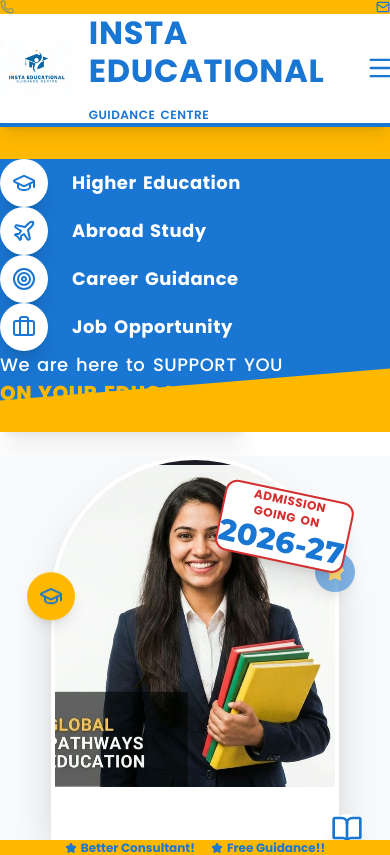
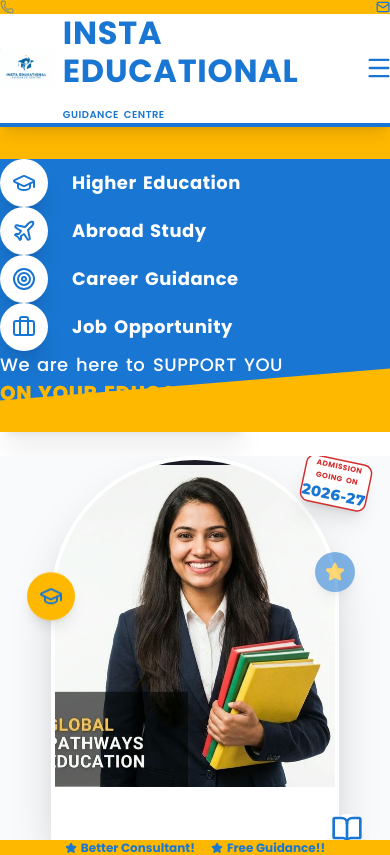
Before and after one commit to Manju1303/First-project, a React (Vite) app: page / in a window 390 px wide. Shown: the top 855 px of the page. Built offline with nearby package versions, Linux system fonts and the light colour scheme.

Commit message:
Optimize Header and Hero section for mobile viewing

```diff
--- a/src/components/home/HeroSection.jsx
+++ b/src/components/home/HeroSection.jsx
@@ -101,17 +101,17 @@
                 {/* Right Side - White Section with Student Image */}
                 <div className="bg-gray-50 lg:w-1/2 py-10 lg:py-0 px-6 lg:px-10 flex items-center justify-center relative overflow-hidden">
                     {/* Admission Badge */}
-                    <div className="absolute top-10 right-10 z-20 animate-bounce-slow">
-                        <div className="bg-white rounded-xl p-4 shadow-xl border-2 border-accent transform rotate-12 hover:rotate-0 transition-transform duration-300">
-                            <p className="text-accent font-bold text-xs text-center uppercase tracking-wider"
+                    <div className="absolute top-4 right-4 lg:top-10 lg:right-10 z-20 animate-bounce-slow">
+                        <div className="bg-white rounded-xl p-3 lg:p-4 shadow-xl border-2 border-accent transform rotate-12 hover:rotate-0 transition-transform duration-300 scale-75 lg:scale-100 origin-top-right">
+                            <p className="text-accent font-bold text-[10px] lg:text-xs text-center uppercase tracking-wider"
                                 style={{ fontFamily: 'Poppins, sans-serif' }}>
                                 Admission
                             </p>
-                            <p className="text-accent font-bold text-xs text-center uppercase tracking-wider"
+                            <p className="text-accent font-bold text-[10px] lg:text-xs text-center uppercase tracking-wider"
                                 style={{ fontFamily: 'Poppins, sans-serif' }}>
                                 Going on
                             </p>
-                            <p className="text-primary font-extrabold text-3xl text-center mt-1"
+                            <p className="text-primary font-extrabold text-xl lg:text-3xl text-center mt-1"
                                 style={{ fontFamily: 'Montserrat, sans-serif' }}>
                                 2026-27
                             </p>
--- a/src/components/layout/Header.jsx
+++ b/src/components/layout/Header.jsx
@@ -73,22 +73,22 @@
             </div>
 
             {/* Main Header - White with Logo */}
-            <div className="bg-white py-4 border-b-4 border-primary">
+            <div className="bg-white py-3 md:py-4 border-b-4 border-primary">
                 <div className="container mx-auto px-4 flex justify-between items-center">
                     {/* Logo */}
-                    <Link to="/" className="flex items-center gap-3 group" onClick={() => window.scrollTo(0, 0)}>
+                    <Link to="/" className="flex items-center gap-2 md:gap-3 group" onClick={() => window.scrollTo(0, 0)}>
                         {/* Logo Image */}
                         <img
                             src="/logo.png"
                             alt="INSTA Logo"
-                            className="h-14 md:h-16 w-auto transform group-hover:scale-110 transition-transform duration-300"
+                            className="h-10 md:h-16 w-auto transform group-hover:scale-110 transition-transform duration-300"
                         />
-                        <div>
-                            <h1 className="text-primary text-lg md:text-xl font-extrabold tracking-wide leading-tight"
+                        <div className="flex flex-col">
+                            <h1 className="text-primary text-base md:text-xl font-extrabold tracking-wide leading-tight"
                                 style={{ fontFamily: 'Poppins, sans-serif' }}>
                                 INSTA EDUCATIONAL
                             </h1>
-                            <p className="text-primary text-xs md:text-sm font-semibold tracking-widest"
+                            <p className="text-primary text-[10px] md:text-sm font-semibold tracking-widest"
                                 style={{ fontFamily: 'Poppins, sans-serif' }}>
                                 GUIDANCE CENTRE
                             </p>
```
